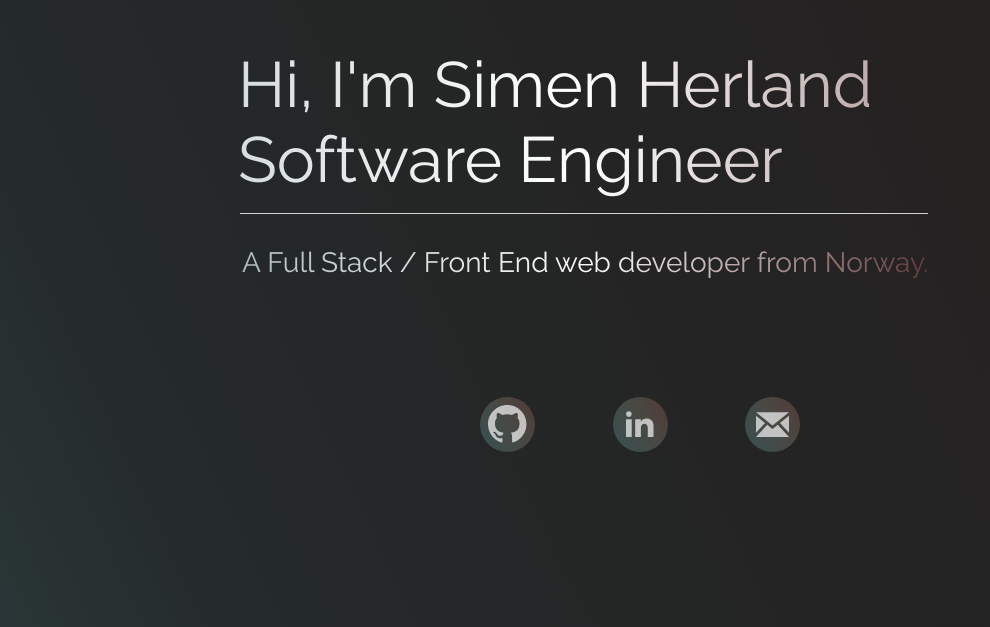
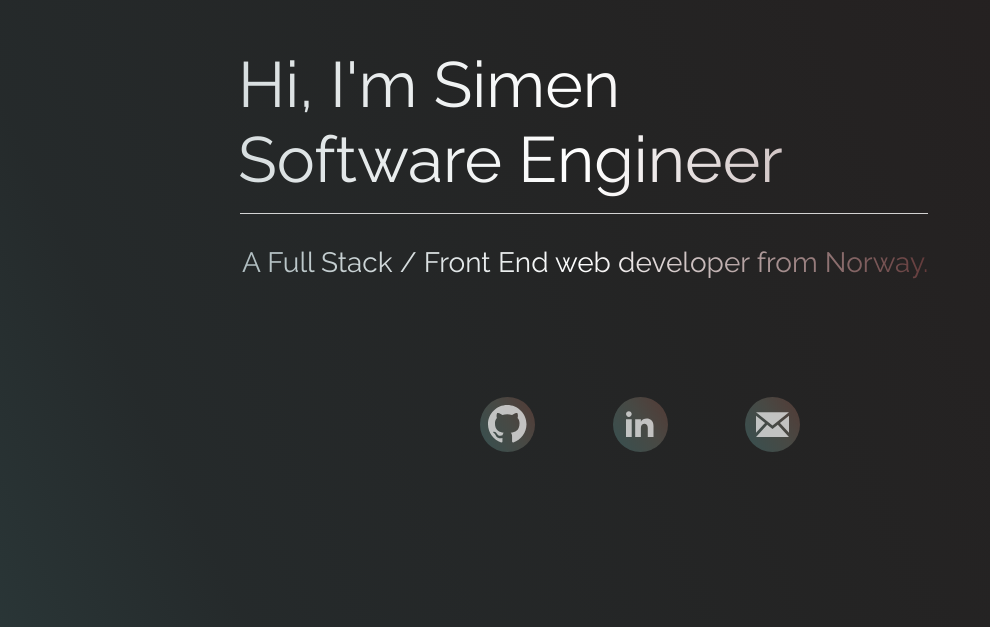
Before and after one commit to SimenMH/portfolio-website, a React (Create React App) app: page / in a window 1280 px wide. Shown: the part 173-800 px from the top of the page, without its empty margins (0-990 px from the left). Built offline with nearby package versions, Linux system fonts and the light colour scheme.

Commit message:
remove last name

```diff
--- a/src/screens/Home/Home.screen.js
+++ b/src/screens/Home/Home.screen.js
@@ -1,13 +1,13 @@
 import './styles.css';
 import SoMeLinks from '../../components/SoMeLinks/SoMeLinks.component';
 
-import CVPDF from '../../assets/Simen Herland - CV.pdf';
+// import CVPDF from '../../assets/Simen Herland - CV.pdf';
 
 const Home = () => {
   return (
     <div className='home-container fade-in'>
       <div className='home-text'>
-        <h1>Hi, I'm Simen Herland</h1>
+        <h1>Hi, I'm Simen</h1>
         <h1>Software Engineer</h1>
         <div className='line-seperator' />
         <h2>A Full Stack / Front End web developer from Norway.</h2>
```
